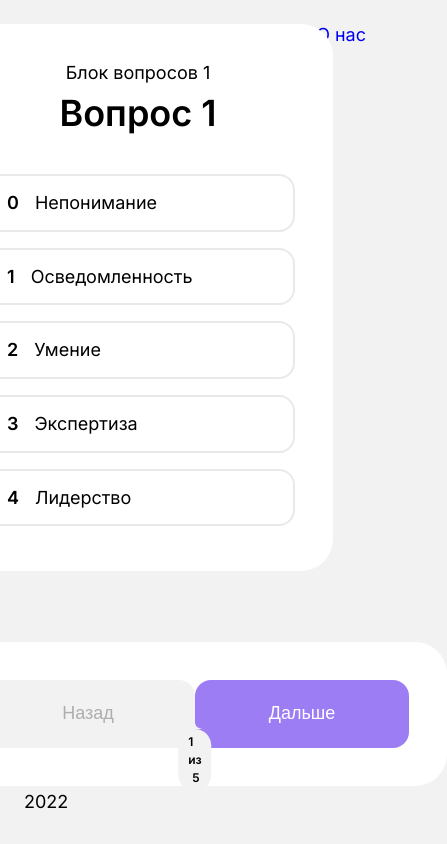
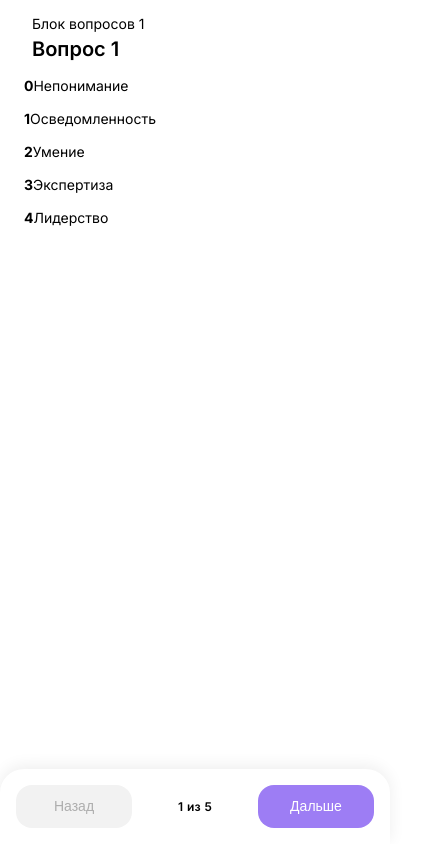
Before and after one commit to mrvotum/gradeup, an Angular app: page /questions in a window 390 px wide. Shown: the whole page, 447 px wide, since content can reach past the window. Built offline with nearby package versions, Linux system fonts and the light colour scheme.

Commit message:
Фикс адаптивов

```diff
--- a/src/app/card-instruction/card-instruction.component.scss
+++ b/src/app/card-instruction/card-instruction.component.scss
@@ -3,8 +3,18 @@
 .card {
 	padding: 38px 8px 50px 62px;
 
-	.card__title {
+	&__title {
 		// Выравниваем
-		padding-right: calc(62px - 8px);
+		padding-right: 0;
 	}
 }
+
+@media screen and (max-width: 520px) {
+	.card {
+		padding: 0;
+
+		&__title {
+			padding-right: 0;
+		}
+	}
+}
--- a/src/app/card-panel/card-panel.component.scss
+++ b/src/app/card-panel/card-panel.component.scss
@@ -13,6 +13,11 @@
 	&--instruction {
 		justify-content: center;
 	}
+}
+
+.btn[disabled] {
+	background-color: var(--color-secondary);
+	pointer-events: none;
 }
 
 .btn--next,
@@ -36,11 +41,6 @@
 	&[disabled] {
 		background-color: var(--color-primary--disable);
 	}
-}
-
-.btn[disabled] {
-	background-color: var(--color-secondary);
-	pointer-events: none;
 }
 
 .btn--hidden {
@@ -117,3 +117,78 @@
 		}
 	}
 }
+
+@media screen and (max-width: 520px) {
+	.btn__holder {
+		padding: 16px;
+		box-shadow: 0px -3px 16px rgba(0, 0, 0, 0.07);
+		border-radius: 24px 24px 0px 0px;
+		width: 100vw;
+	}
+
+	.progress-bar {
+		width: auto;
+
+		&__wrapper {
+			display: none;
+		}
+
+		&__el {
+			position: relative;
+			height: 100%;
+			width: 0;
+			border-radius: 50px;
+			transition: width 0.4s ease-in-out;
+
+			&--current {
+				position: absolute;
+				background-color: var(--color-primary);
+				top: 0;
+				left: 0;
+				z-index: 1;
+			}
+		}
+
+		&__info {
+			position: static;
+			background-color: var(--color-white);
+			padding: 0;
+			transform: none;
+			border-radius: 0;
+
+			&::before {
+				display: none;
+			}
+		}
+	}
+
+	.btn {
+		padding-left: 16px;
+		padding-right: 16px;
+	}
+
+	.btn--prev {
+		position: relative;
+		min-width: auto;
+		width: 48px;
+		height: 44px;
+
+		&::before {
+			position: absolute;
+			content: '';
+			top: 50%;
+			left: 50%;
+			transform: translate(calc(-50% + 2px), -50%) rotate(-45deg);
+			width: 7px;
+			height: 7px;
+			border: 2px solid var(--color-black);
+			border-right: none;
+			border-bottom: none;
+			border-radius: 2px;
+		}
+
+		.btn__text {
+			display: none;
+		}
+	}
+}
--- a/src/app/card/card.component.scss
+++ b/src/app/card/card.component.scss
@@ -1,9 +1,15 @@
+// Так как скролл не библиотечный и обладает минимальной гибкостью, приходится двигать его влияя на обёртку
+.wrapper {
+	background-color: var(--color-white);
+	border-radius: 32px;
+	padding-right: 8px;
+}
+
 .card {
 	position: relative;
 	// height: fit-content;
 	// -панель с кнопкой и отступом -внутренние отступы layout'а
 	max-height: calc(100vh - (144px + 40px) - 24px * 2 - 22px);
-	background-color: var(--color-white);
 	margin-top: -28px;
 
 	overflow-y: scroll;
@@ -90,6 +96,16 @@ ul {
 }
 
 .answer {
+	width: 100%;
+	display: inline-block;
+	margin-bottom: 16px;
+
+	&:last-child {
+		margin-bottom: 0;
+	}
+}
+
+.answer__el {
 	position: relative;
 	border: 2px solid var(--color-whisper);
 	border-radius: 16px;
@@ -100,11 +116,6 @@ ul {
     line-height: 120%;
 	box-sizing: border-box;
 	padding: 16px 24px 16px 24px;
-	margin-bottom: 16px;
-
-	&:last-child {
-		margin-bottom: 0;
-	}
 
 	&:hover {
 		border-color: var(--color-very-light-grey);
@@ -120,7 +131,38 @@ ul {
 input[type="radio"] {
 	display: none;
 }
-input[type="radio"]:checked + .answer {
+input[type="radio"]:checked + .answer__el {
 	border-color: var(--color-primary);
 	color: var(--color-primary);
 }
+
+@media screen and (max-width: 520px) {
+	.card {
+		margin-top: 0;
+		overflow: visible;
+		max-height: none;
+	}
+
+	ul {
+		padding-left: 30px;
+		padding-right: 24px;
+
+		li {
+			padding: 18px 0;
+
+			&::before {
+				right: calc(100% + 12px);
+			}
+
+			&:first-child {
+				padding-top: 16px;
+			}
+
+			&:not(:last-child) {
+				&::after {
+					width: calc(100% + 14px);
+				}
+			}
+		}
+	}
+}
--- a/src/styles.scss
+++ b/src/styles.scss
@@ -30,13 +30,18 @@
 
 
 	--root-font-size: 18px;
+	--root-font-size--mobile: 14px;
+
+	@media screen and (max-width: 520px) {
+		--color-body: var(--color-white);
+		--root-font-size: 14px;
+	}
 }
-
 
 .layout {
 	background-color: var(--color-body);
 	padding: 24px;
-	min-height: 99vh;
+	min-height: 100vh;
 	box-sizing: border-box;
 	display: flex;
     flex-direction: column;
@@ -49,11 +54,12 @@
 .app-root {
 	display: flex;
     flex-direction: column;
-    min-height: calc(100vh - 110px);
+    min-height: calc(100vh - 97px);
 }
 
 .app-card-panel {
 	margin-top: auto;
+	margin-bottom: -17px;
 }
 
 .main-header {
@@ -117,7 +123,6 @@ div {
 	border-radius: 32px;
 	box-sizing: border-box;
 	font-size: var(--root-font-size);
-	margin-bottom: 24px;
 	margin-bottom: 1.3em;
 	background-color: var(--color-white);
 	padding: 38px 38px 45px 38px;
@@ -160,3 +165,54 @@ div {
 .body--results .app-card-panel {
 	display: none !important;
 }
+
+@media screen and (max-width: 520px) {
+	.main-header,
+	.main-footer {
+		display: none;
+	}
+
+	.layout {
+		padding: 16px 16px 60px;
+	}
+
+	.app-card-panel {
+		position: fixed;
+		margin-bottom: 0;
+		bottom: 0;
+		left: 0;
+	}
+
+	.card {
+		width: 100%;
+		padding: 0 0 0 8px;
+		margin-bottom: 70px;
+
+		&__title {
+			text-align: left;
+			padding-left: 8px;
+			margin-bottom: 16px;
+
+			.title {
+				font-size: 20px;
+			}
+
+			.title + .sub-title {
+				margin-top: 4px;
+			}
+
+			.sub-title + .title {
+				margin-top: 4px;
+			}
+
+			&--invert {
+				color: var(--color-white)
+			}
+		}
+	}
+
+	.btn {
+		padding: 13px 16px;
+		min-width: 116px;
+	}
+}
```
